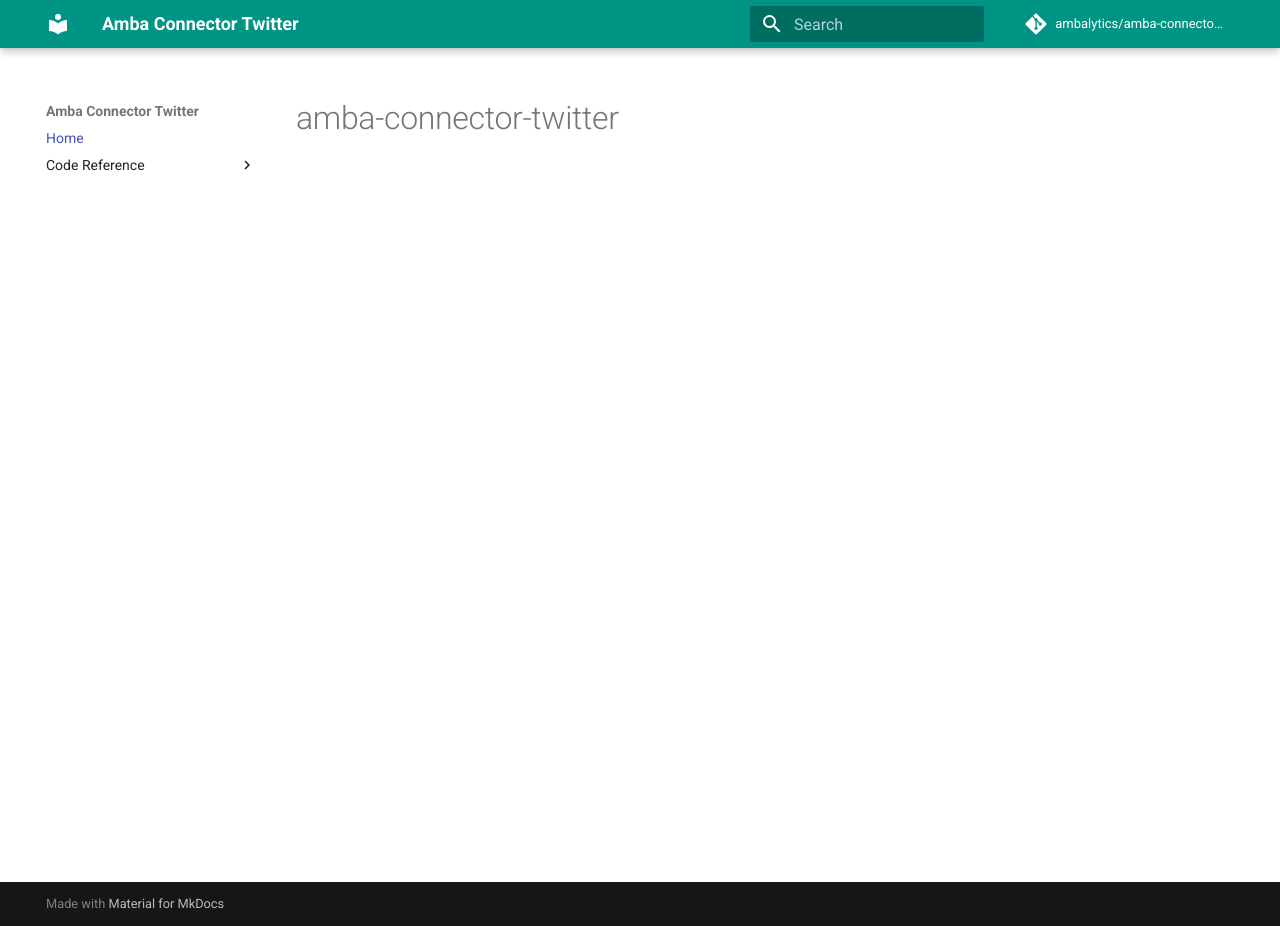
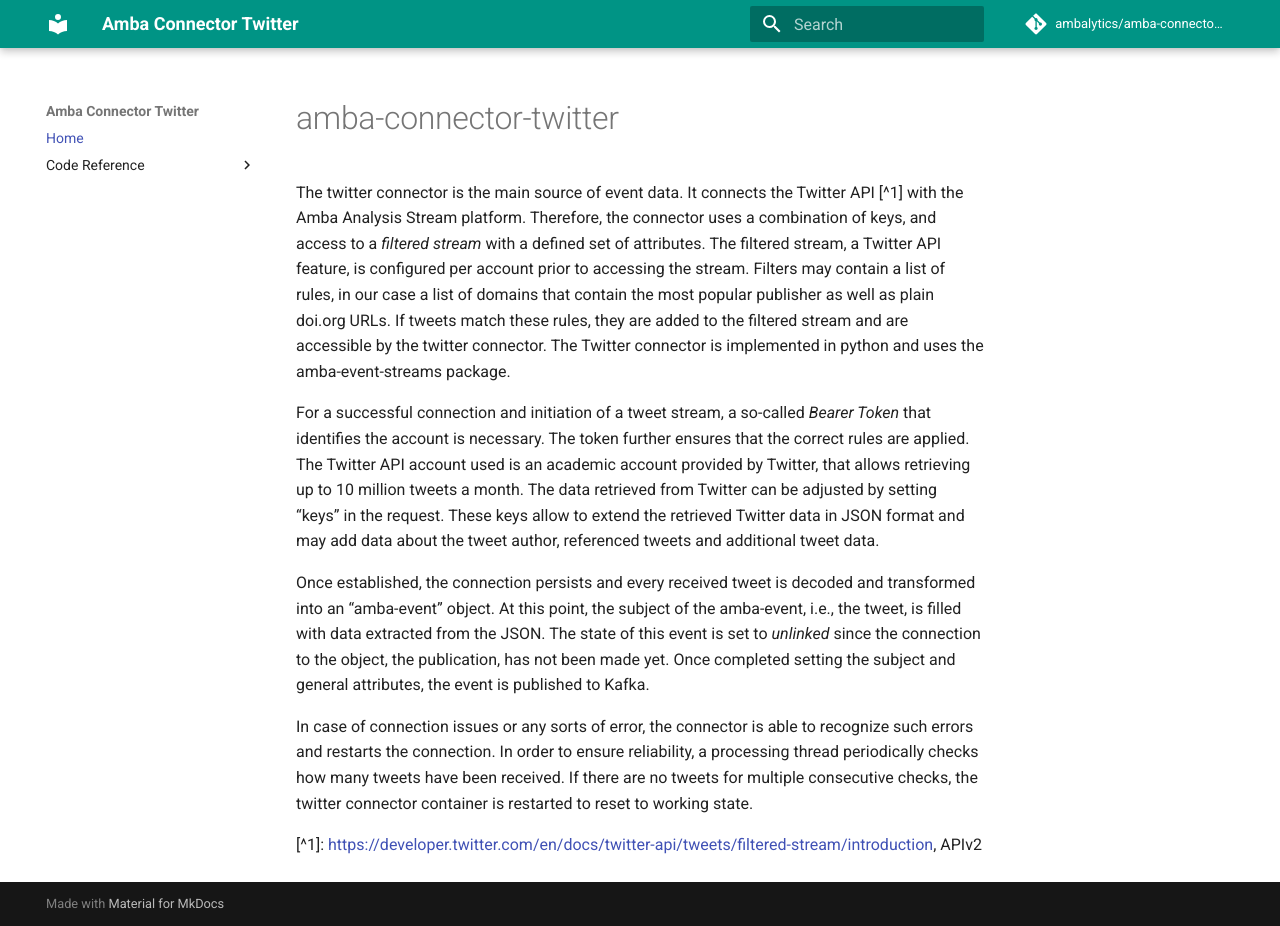
Before and after one commit to ambalytics/amba-connector-twitter, an MkDocs documentation site: the page built from docs/index.md, in a window 1280 px wide and 926 px high. Built offline with MkDocs 1.6.1 and Material for MkDocs 9.7.7, drawn with Linux system fonts in a browser that asks for light colours; comment, search, counter and statistics services are not loaded.

Commit message:
feat: docu

```diff
--- a/docs/index.md
+++ b/docs/index.md
@@ -1 +1,40 @@
 # amba-connector-twitter
+
+The twitter connector is the main source of event data. It connects the
+Twitter API [^1] with the Amba Analysis Stream platform. Therefore, the
+connector uses a combination of keys, and access to a *filtered stream*
+with a defined set of attributes. The filtered stream, a Twitter API
+feature, is configured per account prior to accessing the stream.
+Filters may contain a list of rules, in our case a list of domains that
+contain the most popular publisher as well as plain doi.org URLs.
+If tweets match these rules, they
+are added to the filtered stream and are accessible by the twitter
+connector. The Twitter connector is implemented in python and uses the
+amba-event-streams package.
+
+For a successful connection and initiation of a tweet stream, a
+so-called *Bearer Token* that identifies the account is necessary. The
+token further ensures that the correct rules are applied. The Twitter
+API account used is an academic account provided by Twitter, that allows
+retrieving up to 10 million tweets a month. The data retrieved from
+Twitter can be adjusted by setting “keys” in the request. These keys
+allow to extend the retrieved Twitter data in JSON format and may add
+data about the tweet author, referenced tweets and additional tweet
+data.
+
+Once established, the connection persists and every received tweet is
+decoded and transformed into an “amba-event” object. At this point, the
+subject of the amba-event, i.e., the tweet, is filled with data
+extracted from the JSON. The state of this event is set to *unlinked*
+since the connection to the object, the publication, has not been made
+yet. Once completed setting the subject and general attributes, the
+event is published to Kafka.
+
+In case of connection issues or any sorts of error, the connector is
+able to recognize such errors and restarts the connection. In order to
+ensure reliability, a processing thread periodically checks how many
+tweets have been received. If there are no tweets for multiple
+consecutive checks, the twitter connector container is restarted to
+reset to working state.
+
+[^1]: <https://developer.twitter.com/en/docs/twitter-api/tweets/filtered-stream/introduction>, APIv2
```
Also changed, not shown: README.md (+38 -2 lines).
